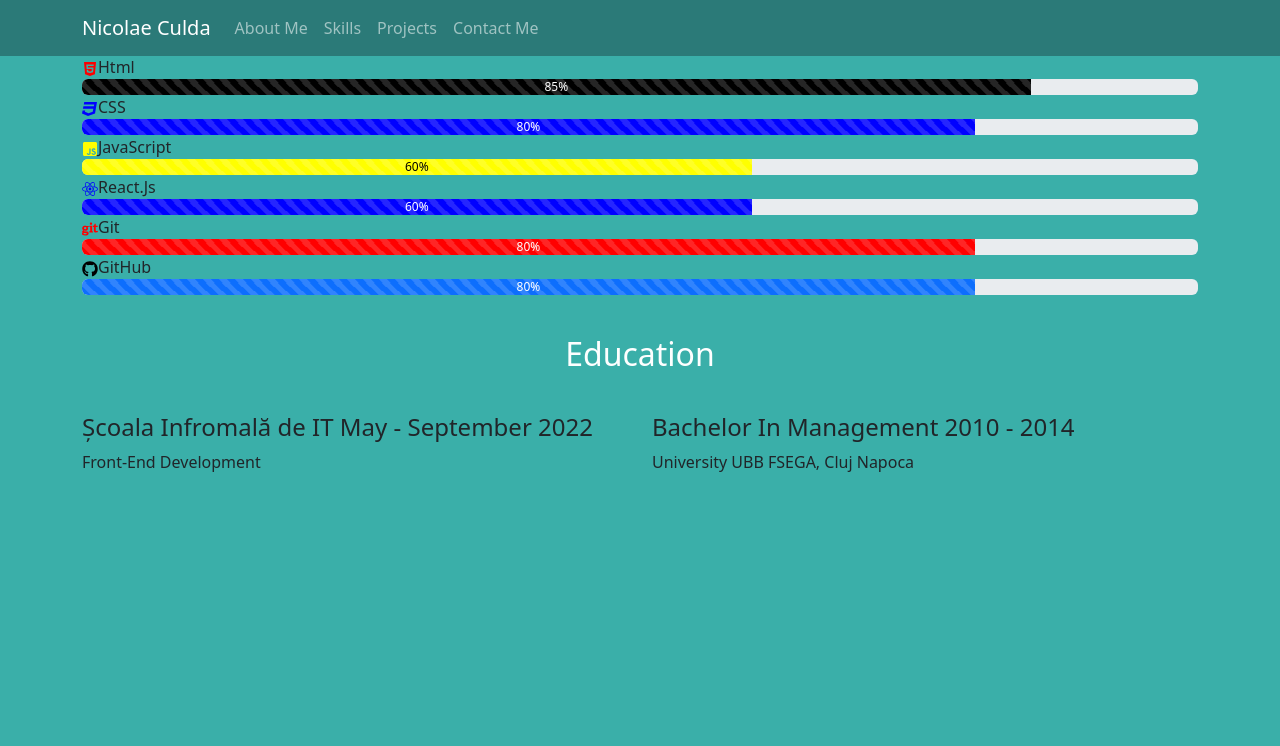
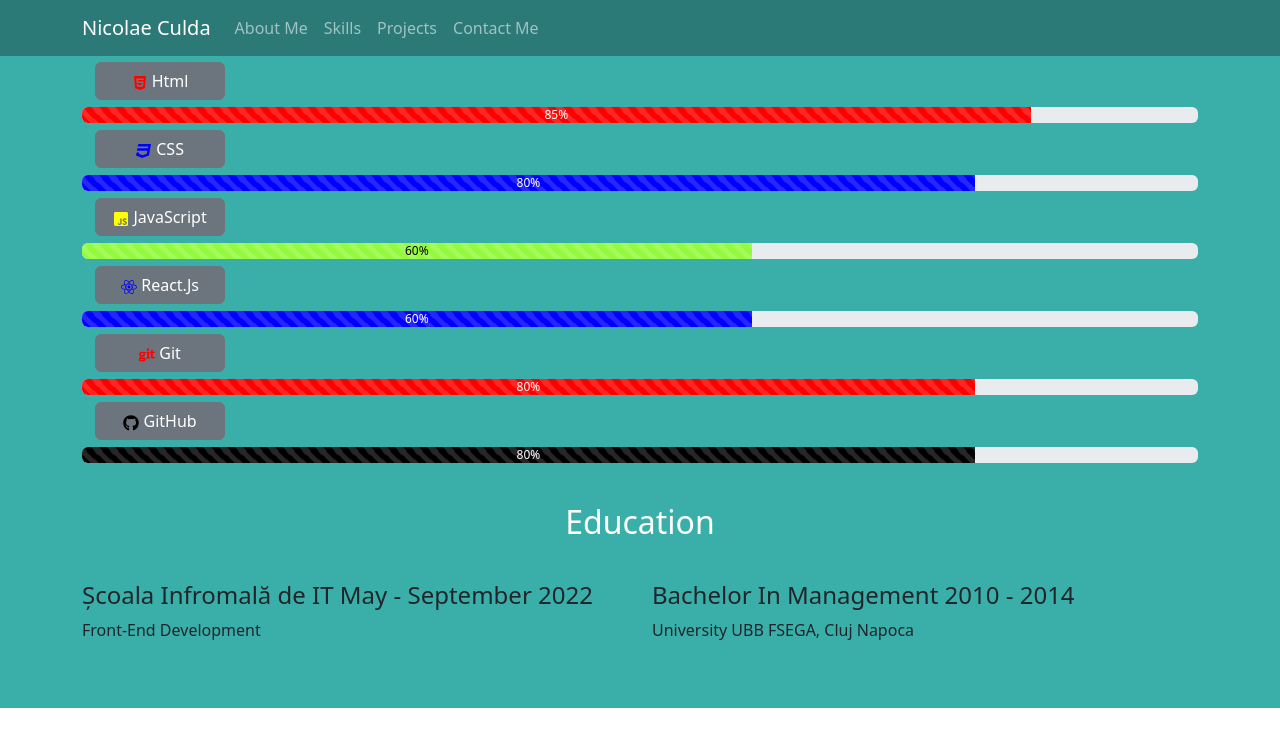
Before and after one commit to NicuCulda/projects, a React (Vite) app in the folder my-resume-react-app/: page /skills in a window 1280 px wide. Shown: the top 746 px of the page. Built offline with nearby package versions, Linux system fonts and the light colour scheme.

Commit message:
final touches before presentation

```diff
--- a/my-resume-react-app/src/Pages/AboutMe/AboutMe.css
+++ b/my-resume-react-app/src/Pages/AboutMe/AboutMe.css
@@ -1,6 +1,7 @@
  .about{
     margin-top: 50px;
     background-color: #3aafa9;
+    padding-bottom: 50px;
 }
 
 .name {
--- a/my-resume-react-app/src/Pages/ContacMe/ContactMe.css
+++ b/my-resume-react-app/src/Pages/ContacMe/ContactMe.css
@@ -1,7 +1,8 @@
 .contact {
     background-color: #3aafa9;
     margin-top: 50px;
-    background-size:cover;
+    padding-bottom: 50px;
+
 }
 
 .buttons {
@@ -10,7 +11,7 @@
     margin-top: 20px;
 }
 
-.btn {
+.btn-contact {
     padding: 5px;
 }
 .my-info {
--- a/my-resume-react-app/src/Pages/ContacMe/ContactMe.jsx
+++ b/my-resume-react-app/src/Pages/ContacMe/ContactMe.jsx
@@ -55,12 +55,12 @@ const ContactMe = () => {
                             <img className='contact-icon' src={map} alt="" /> Cluj Napoca, Romania
                     </div>
                     <div className='buttons'>
-                        <a href="https://github.com/NicuCulda/" target="_blank" className='btn'>
+                        <a href="https://github.com/NicuCulda/" target="_blank" className='btn-contact'>
                         <Button variant="secondary" style={{backgroundColor: "#def2f1" }}>
                             <FaGithub color='black' />
                         </Button>
                         </a>
-                        <a href="https://www.linkedin.com/in/nicolaeculda/" target="_blank" className='btn'>
+                        <a href="https://www.linkedin.com/in/nicolaeculda/" target="_blank" className='btn-contact'>
                             <Button variant="secondary" style={{backgroundColor: "#def2f1" }}>
                                 <FaLinkedin color='blue' />
                             </Button>
--- a/my-resume-react-app/src/Pages/HomePage/HomePage.css
+++ b/my-resume-react-app/src/Pages/HomePage/HomePage.css
@@ -22,18 +22,19 @@
 
 .main-info h1 {
     color: white;
+    font-size: xxx-large;
 }
 
 .typed-text {
-    font-size: 2rem;
+    font-size: xx-large;
     color: white;
 }
 
 @media(max-width: 768px) {
     .main-info {
-        font-size: 2.2rem !important;
+        font-size: xx-large !important;
     }
     .typed-text {
-        font-size: 1.3rem !important;
+        font-size: x-large !important;
     }
 }
--- a/my-resume-react-app/src/Pages/Projects/Projects.css
+++ b/my-resume-react-app/src/Pages/Projects/Projects.css
@@ -1,7 +1,7 @@
 .projects {
     margin-top: 50px;
     background-color:  #3aafa9;;
-    background-size: cover;
+    padding-bottom: 50px;
 }
 .g-4 {
     padding-top: 30px;
--- a/my-resume-react-app/src/Pages/Skills/Skills.css
+++ b/my-resume-react-app/src/Pages/Skills/Skills.css
@@ -1,8 +1,9 @@
 .skills {
     margin-top: 55px;
     background-color: #3aafa9;;
-    height: 100vh;
+    padding-bottom: 50px;
 }
+
 .edu-title {
         display: flex;
         justify-content: center;
@@ -10,14 +11,14 @@
         margin: 40px;
         color: #Feffff;
 }
-.bg-html {
-    background-color: red!important;
+.bg-html-bar {
+    background-color: rgb(255, 0, 0)!important;
 }
 .bg-css {
     background-color: blue!important;
 }
 .bg-java {
-    background-color: yellow!important;
+    background-color: rgba(119, 255, 0, 0.745)!important;
     color: black!important;
 }
 .bg-react {
@@ -26,6 +27,14 @@
 .bg-git {
     background-color: red!important;
 }
-.bg-html {
+.bg-git-hub {
     background-color: black!important;
 }
+
+.btn {
+    width: 130px;
+}
+
+.btn:hover {
+    box-shadow: 3px 3px black;
+}
--- a/my-resume-react-app/src/Pages/Skills/Skills.jsx
+++ b/my-resume-react-app/src/Pages/Skills/Skills.jsx
@@ -5,7 +5,7 @@ import { FaCss3, FaHtml5, FaJsSquare, FaReact, FaGit, FaGithub} from "react-icon
 import Container from 'react-bootstrap/Container'
 import Row from 'react-bootstrap/Row'
 import Col from 'react-bootstrap/Col'
-
+import Button from 'react-bootstrap/Button'
 
 
 
@@ -40,22 +40,47 @@ return (
     <Container>
         <Row>
             <Col>
-                <div className='progress-bar-title'><FaHtml5 color='red'/>Html</div>
-                <ProgressBar variant="html" animated now={85} label={`${85}%`}/>
+                <a href="https://developer.mozilla.org/en-US/docs/Learn/Getting_started_with_the_web/HTML_basics" target="_blank" className='btn'>
+                        <Button variant="secondary" style={{backgroundColor: "2b7a78" }}>
+                        <FaHtml5 color='red'/> Html
+                        </Button>
+                </a>
+                <ProgressBar variant="html-bar" animated now={85} label={`${85}%`}/>
 
-                <div className='progress-bar-title'><FaCss3 color='blue'/>CSS</div>
+                <a href="https://developer.mozilla.org/en-US/docs/Web/CSS" target="_blank" className='btn'>
+                        <Button variant="secondary" style={{backgroundColor: "2b7a78" }}>
+                        <FaCss3 color='blue'/> CSS
+                        </Button>
+                </a>
                 <ProgressBar variant="css" animated now={80} label={`${80}%`}/>
 
-                <div className='progress-bar-title'><FaJsSquare color='yellow'/>JavaScript</div>
+                <a href="https://developer.mozilla.org/en-US/docs/Web/JavaScript" target="_blank" className='btn'>
+                        <Button variant="secondary" style={{backgroundColor: "2b7a78" }}>
+                        <FaJsSquare color='yellow'/> JavaScript
+                        </Button>
+                </a>
                 <ProgressBar variant="java" animated now={60} label={`${60}%`} />
 
-                <div className='progress-bar-title'><FaReact color='blue'/>React.Js</div>
+                <a href="https://reactjs.org/" target="_blank" className='btn'>
+                        <Button variant="secondary" style={{backgroundColor: "2b7a78" }}>
+                        <FaReact color='blue'/> React.Js
+                        </Button>
+                </a>
                 <ProgressBar variant="react" animated now={60} label={`${60}%`} />
 
-                <div className='progress-bar-title'><FaGit color='red'/>Git</div>
+                <a href="https://git-scm.com/" target="_blank" className='btn'>
+                        <Button variant="secondary" style={{backgroundColor: "2b7a78" }}>
+                        <FaGit color='red'/> Git
+                        </Button>
+                </a>
+
                 <ProgressBar variant="git" animated now={80} label={`${80}%`} />
 
-                <div className='progress-bar-title'><FaGithub color='black'/>GitHub</div>
+                <a href="https://github.com/" target="_blank" className='btn'>
+                        <Button variant="secondary" style={{backgroundColor: "2b7a78" }}>
+                            <FaGithub color='black' /> GitHub
+                        </Button>
+                </a>
                 <ProgressBar variant="git-hub" animated now={80} label={`${80}%`} />
 
             </Col>
```
